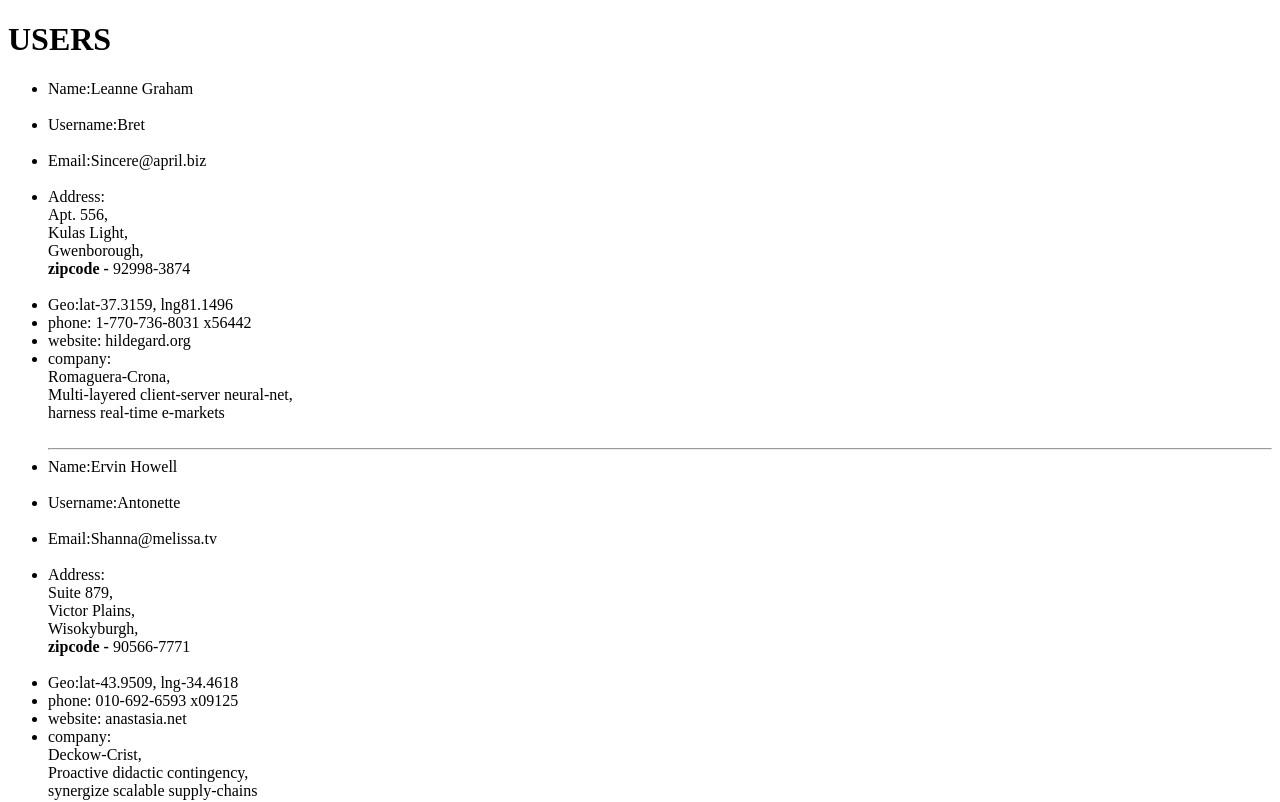
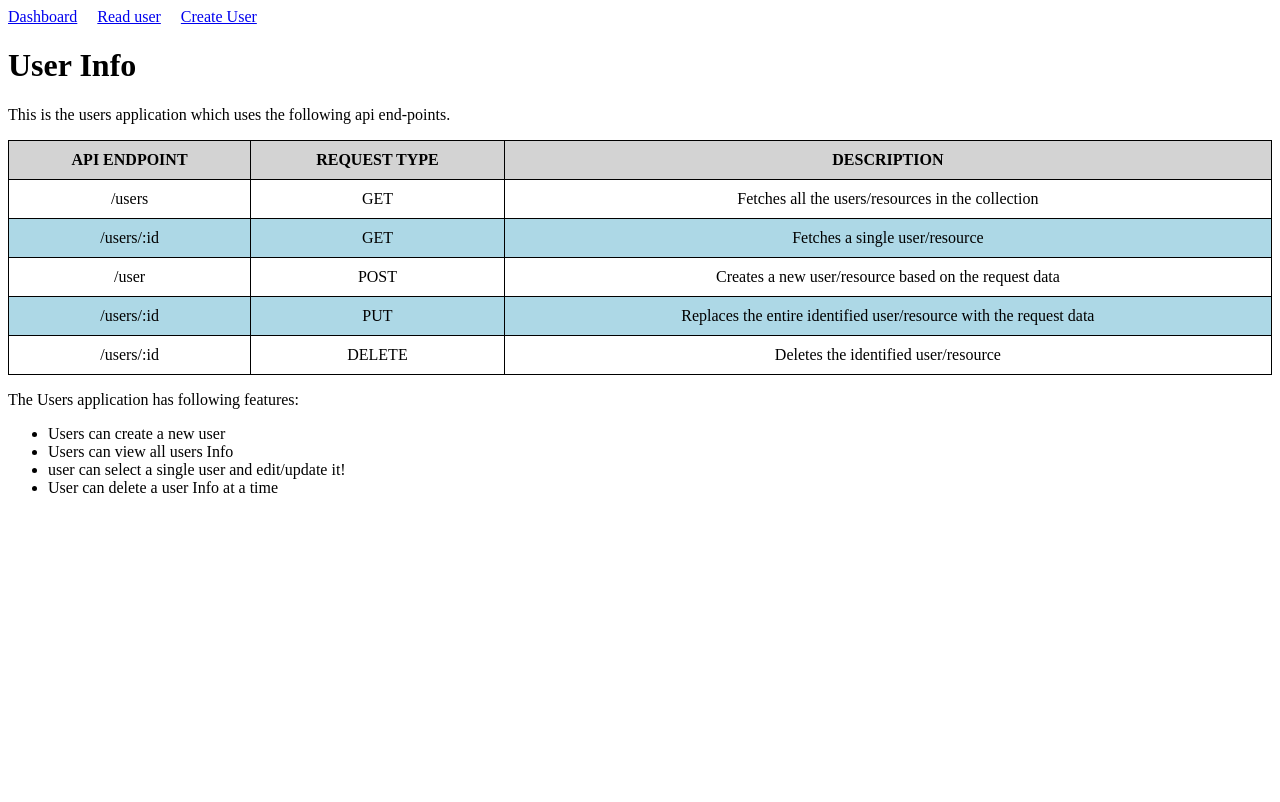
Before and after one commit to KumaranMba/React-Day-10-task, a React (Vite) app: page / in a window 1280 px wide. Shown: the top 802 px of the page. Built offline with nearby package versions, Linux system fonts and the light colour scheme; data requests are answered from the project's data file.

Commit message:
Adding dashboard components

```diff
--- a/package.json
+++ b/package.json
@@ -12,7 +12,8 @@
   "dependencies": {
     "axios": "^1.6.8",
     "react": "^18.2.0",
-    "react-dom": "^18.2.0"
+    "react-dom": "^18.2.0",
+    "react-router-dom": "^6.23.0"
   },
   "devDependencies": {
     "@types/react": "^18.2.66",
--- a/src/App.jsx
+++ b/src/App.jsx
@@ -2,6 +2,9 @@ import axios from 'axios';
 import React, { useEffect, useRef, useState } from 'react';
 import Readusers from './components/Readusers';
 import Createuser from './components/Createuser';
+import{Link,Route,BrowserRouter as Router, Routes} from "react-router-dom";
+import Dashboard from './components/Dashboard';
+
 
 
 function App() {
@@ -37,9 +40,9 @@ function App() {
     }
   }
 
-  useEffect(()=>{
-    newnameRef.current.focus();
-  },[]);
+  // useEffect(()=>{
+  //   newnameRef.current.focus();
+  // },[]);
 
   useEffect(()=>{
     fetchUsers();
@@ -100,22 +103,43 @@ function App() {
 
   fetchUsers();
 }
-
+  const padding= {
+    paddingRight:20,
+  }
 
   return (
+   <Router>
     <div>
-    <Readusers users={users}/>
-
-    <Createuser addUserHandler={addUserHandler} newnameRef={newnameRef} newName={newName} setNewName={setNewName}
+      <Link to='/' style={padding}>Dashboard</Link>
+      <Link to='/read' style={padding}>Read user</Link>
+      <Link to='/create' style={padding}>Create User</Link>
+    </div>
+    <Routes>
+      <Route path='/' element={<Dashboard/>}/>
+      <Route path="/read" element={<Readusers users={users}/>}/>
+      <Route path="/create" element={<Createuser addUserHandler={addUserHandler} newnameRef={newnameRef} newName={newName} setNewName={setNewName}
       newusername={newusername} setNewUserName={setNewUserName} newuseremail={newuseremail} setNewUserEmail={setNewUserEmail}
       newaddresssuite={newaddresssuite} setNewAddressSuite={setNewAddressSuite} newaddressstreet={newaddressstreet} newcity={newcity}
       setNewCity={setNewCity} newzipcode={newzipcode} setNewZipCode={setNewZipCode} newgeolat={newgeolat} setNewGeoLat={setNewGeoLat}
       newgeolng={newgeolng} setNewGeoLng={setNewGeoLng} newphonenum={newphonenum} setNewPhoneNum={setNewPhoneNum} newwebsite={newwebsite}
       newcompanyname={newcompanyname} setNewCompanyName={setNewCompanyName} newcompanycatchphrase={newcompanycatchphrase}
       setCompanyNewCatchPhrase={setCompanyNewCatchPhrase} newCompanybs={newCompanybs} setNewCompanyBs={setNewCompanyBs}
-      />
-    </div>
+  />}/>
+
+    </Routes>
+   </Router>
   )
 }
 
 export default App;
+
+/*<Readusers users={users}/>
+
+<Createuser addUserHandler={addUserHandler} newnameRef={newnameRef} newName={newName} setNewName={setNewName}
+  newusername={newusername} setNewUserName={setNewUserName} newuseremail={newuseremail} setNewUserEmail={setNewUserEmail}
+  newaddresssuite={newaddresssuite} setNewAddressSuite={setNewAddressSuite} newaddressstreet={newaddressstreet} newcity={newcity}
+  setNewCity={setNewCity} newzipcode={newzipcode} setNewZipCode={setNewZipCode} newgeolat={newgeolat} setNewGeoLat={setNewGeoLat}
+  newgeolng={newgeolng} setNewGeoLng={setNewGeoLng} newphonenum={newphonenum} setNewPhoneNum={setNewPhoneNum} newwebsite={newwebsite}
+  newcompanyname={newcompanyname} setNewCompanyName={setNewCompanyName} newcompanycatchphrase={newcompanycatchphrase}
+  setCompanyNewCatchPhrase={setCompanyNewCatchPhrase} newCompanybs={newCompanybs} setNewCompanyBs={setNewCompanyBs}
+  /> */
--- a/src/components/Createuser.jsx
+++ b/src/components/Createuser.jsx
@@ -1,9 +1,14 @@
-import React from 'react';
+import React, { useEffect } from 'react';
+
 
 function Createuser({addUserHandler,newnameRef,newName,setNewName,newusername,setNewUserName,newuseremail,setNewUserEmail,
     newaddresssuite,setNewAddressSuite,newaddressstreet,newcity,setNewCity,newzipcode,setNewZipCode,newgeolat,setNewGeoLat,
     newgeolng,setNewGeoLng,newphonenum,setNewPhoneNum, newwebsite, newcompanyname,setNewCompanyName,newcompanycatchphrase,
     setCompanyNewCatchPhrase, newCompanybs,setNewCompanyBs}) {
+
+       useEffect(()=>{
+       newnameRef.current.focus();
+       },[]);
   return (
     <div>
         <h2>Add a New User</h2>
--- a/src/components/Dashboard.jsx
+++ b/src/components/Dashboard.jsx
@@ -1,9 +1,56 @@
 import React from 'react';
+import '../style/Dashboard.css';
 
 function Dashboard() {
   return (
     <div>
-        <h1>User Application</h1>
+        <h1>User Info</h1>
+        <p>This is the users application which uses the following api end-points.</p>
+        <table>
+            <thead>
+            <tr>
+            <th>API ENDPOINT</th>
+            <th>REQUEST TYPE</th>
+            <th>DESCRIPTION</th>
+            </tr>
+            </thead>
+            <tbody>
+                <tr>
+                   <td>/users</td>
+                   <td>GET</td>
+                   <td>Fetches all the users/resources in the collection</td>
+                </tr>
+                <tr>
+                    <td>/users/:id</td>
+                    <td>GET</td>
+                    <td>Fetches a single user/resource</td>
+                </tr>
+                <tr>
+                    <td>/user</td>
+                    <td>POST</td>
+                    <td>Creates a new user/resource based on the request data</td>
+                </tr>
+                <tr>
+                    <td>/users/:id</td>
+                    <td>PUT</td>
+                    <td>Replaces the entire identified user/resource with the request data</td>
+                </tr>
+                <tr>
+                    <td>/users/:id</td>
+                    <td>DELETE</td>
+                    <td>Deletes the identified user/resource</td>
+                </tr>
+            </tbody>
+        </table>
+        <div>
+            <p>The Users application has following features:</p>
+            <ul>
+                <li>Users can create a new user</li>
+                <li>Users can view all users Info</li>
+                <li>user can select a single user and edit/update it!</li>
+                <li>User can delete a user Info at a time </li>
+            </ul>
+        </div>
     </div>
   )
 }
--- /dev/null
+++ b/src/style/Dashboard.css
@@ -0,0 +1,17 @@
+table{
+    border:1px solid black;
+    border-collapse: collapse;
+    width:100%
+}
+th,td{
+    border:1px solid black;
+    padding:10px;
+    text-align: center;
+
+}
+th {
+    background-color: lightgrey;
+}
+tr:nth-child(even){
+    background-color: lightblue;
+}
```
Also changed, not shown: 1 other file (tests, documents, lock files or other folders).
